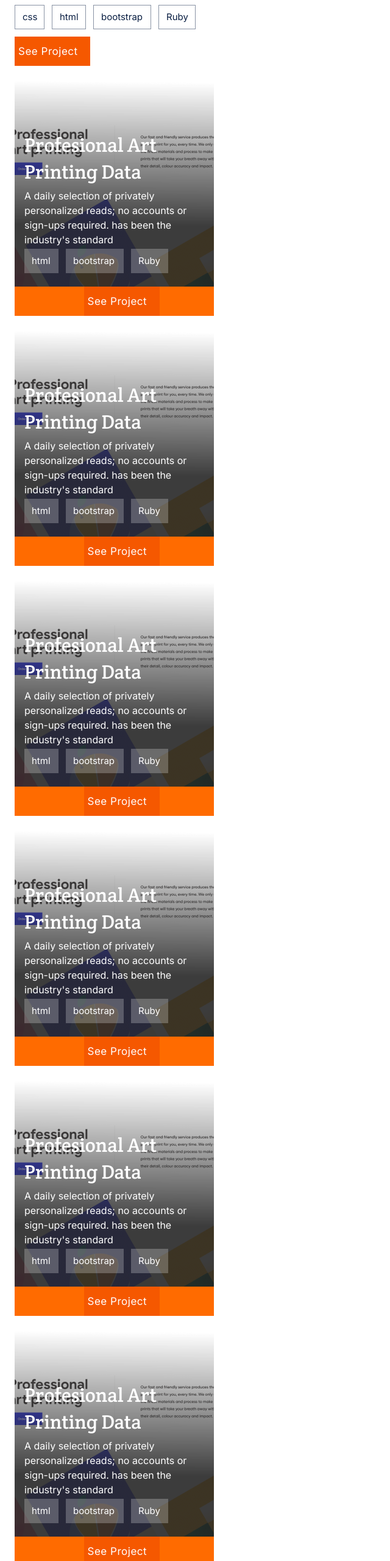
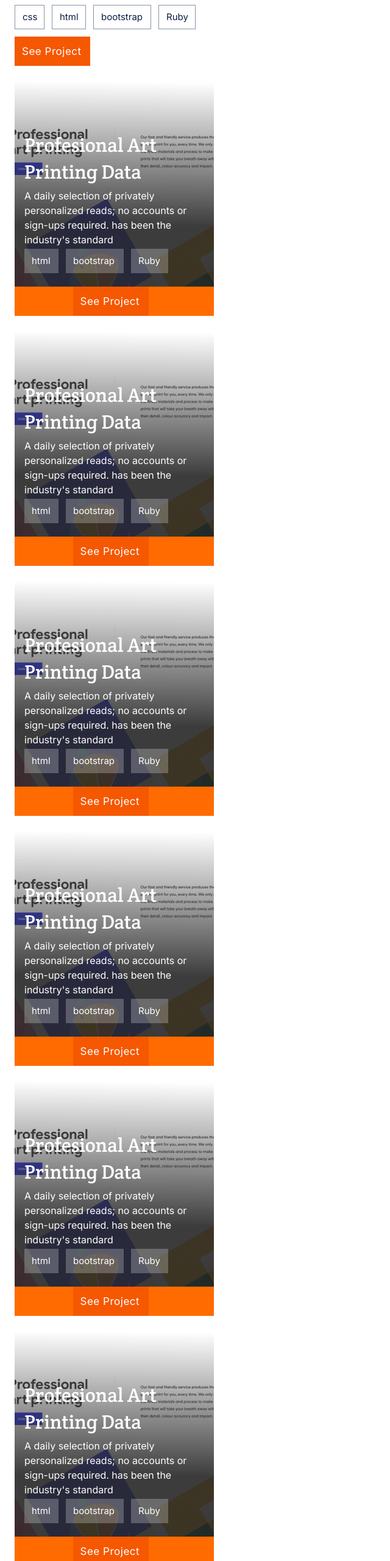
Before and after one commit to MmakolaMC/mobile_version_skeleton, a plain HTML site: page index.html in a window 1280 px wide. Shown: the part 1449-4009 px from the top of the page at 61% size, without its empty margins (0-640 px from the left). Drawn offline with Linux system fonts and the light colour scheme; a web font is replaced by a local one.

Commit message:
Update index.html and style.css files

```diff
--- a/index.html
+++ b/index.html
@@ -62,14 +62,14 @@
             </li>
         </ul>
     </section>
-    <main class="works">
-        <section class="Title">
+    <section class="works">
+        <div class="Title">
             <h1 class="title">
                 My Recent Works
             </h1>
-        </section>
+        </div>
 
-        <section class="multi_card">
+        <article class="multi_card">
             <img src="images/post_stories.png" alt="screenshot of a gymfit landing webpage">
             <div class="right_block">
                 <h1 class="stories">
@@ -90,8 +90,8 @@
                     </button>
                 </div>
             </div>
-        </section>
-        <section class="card">
+        </article>
+        <article class="card">
             <div class="block">
                 <h1 class="data">
                     Profesional Art Printing Data
@@ -112,8 +112,8 @@
                     </button>
                 </div>
             </div>
-        </section>
-        <section class="card">
+        </article>
+        <article class="card">
             <div class="block">
                 <h1 class="data">
                     Profesional Art Printing Data
@@ -134,8 +134,8 @@
                     </button>
                 </div>
             </div>
-        </section>
-        <section class="card">
+        </article>
+        <article class="card">
             <div class="block">
                 <h1 class="data">
                     Profesional Art Printing Data
@@ -156,8 +156,8 @@
                     </button>
                 </div>
             </div>
-        </section>
-        <section class="card">
+        </article>
+        <article class="card">
             <div class="block">
                 <h1 class="data">
                     Profesional Art Printing Data
@@ -178,8 +178,8 @@
                     </button>
                 </div>
             </div>
-        </section>
-        <section class="card">
+        </article>
+        <article class="card">
             <div class="block">
                 <h1 class="data">
                     Profesional Art Printing Data
@@ -200,8 +200,8 @@
                     </button>
                 </div>
             </div>
-        </section>
-        <section class="card">
+        </article>
+        <article class="card">
             <div class="block">
                 <h1 class="data">
                     Profesional Art Printing Data
@@ -222,8 +222,8 @@
                     </button>
                 </div>
             </div>
-        </section>
-    </main>
+        </article>
+    </section>
     <section class="about_me">
         <div class="about">
             <h1 class="primary_text">
@@ -238,8 +238,8 @@
                 </button>
             </div>
         </div>
-        <div class="skill">
-            <div class="Frame _35">
+        <ul class="skill">
+            <li class="Frame _35">
                 <ul class="ul frame _30">
                     <li>
                         <img src="images/languages.png" alt="orange 18x18 square rotated -45deg">
@@ -254,8 +254,8 @@
                     <li class="item">Html</li>
                     <li class="item">Css</li>
                 </ul>
-            </div>
-            <div class="Frame _34">
+            </li>
+            <li class="Frame _34">
                 <ul class="ul frame _31">
                     <li>
                         <img src="images/frameworks.png" alt="orange 18x18 square">
@@ -271,8 +271,8 @@
                     <li class="item">CapyBara</li>
                     <li class="item">Selenium</li>
                 </ul>
-            </div>
-            <div class="Frame _33">
+            </li>
+            <li class="Frame _33">
                 <ul class="ul frame _32">
                     <li>
                         <img src="images/skills.png" alt="orange circle">
@@ -288,8 +288,8 @@
                     <li class="item">Gitlab</li>
                     <li class="item">Terminal</li>
                 </ul>
-            </div>
-        </div>
+            </li>
+        </ul>
     </section>
 </body>
 </html>
--- a/style.css
+++ b/style.css
@@ -313,10 +313,6 @@ body {
   display: flex;
   flex-direction: row;
   align-items: center;
-  width: 100px;
-  height: 24px;
-  height: 48px;
-  background: #ff6b00;
   flex: none;
   order: 3;
   flex-grow: 0;
@@ -325,8 +321,6 @@ body {
 }
 
 .project {
-  width: 124px;
-  height: 48px;
   font-family: 'Inter', sans-serif;
   font-style: normal;
   font-weight: 700px;
@@ -411,9 +405,10 @@ body {
 }
 
 .works .card .action {
-  width: 327px;
+  width: 315px;
   height: 48px;
   margin: 0;
+  padding: 0 12px 0 0;
   display: flex;
   justify-content: center;
   background: #ff6b00;
@@ -482,7 +477,6 @@ body {
   gap: 10px;
   width: 161px;
   height: 24px;
-  background: #ff6b00;
   flex: none;
   order: 2;
   flex-grow: 0;
@@ -490,7 +484,7 @@ body {
   margin: 0;
 }
 
-.about_me .about .btn .resume {
+.resume {
   width: 161px;
   height: 48px;
   font-family: 'Inter', sans-serif;
@@ -644,6 +638,13 @@ body {
 }
 
 /* all buttons */
+button {
+  background: #ff6b00;
+  width: 124px;
+  height: 48px;
+  padding: 12px;
+}
+
 button:disabled {
   background: #f4f1f0;
   color: grey;
```
